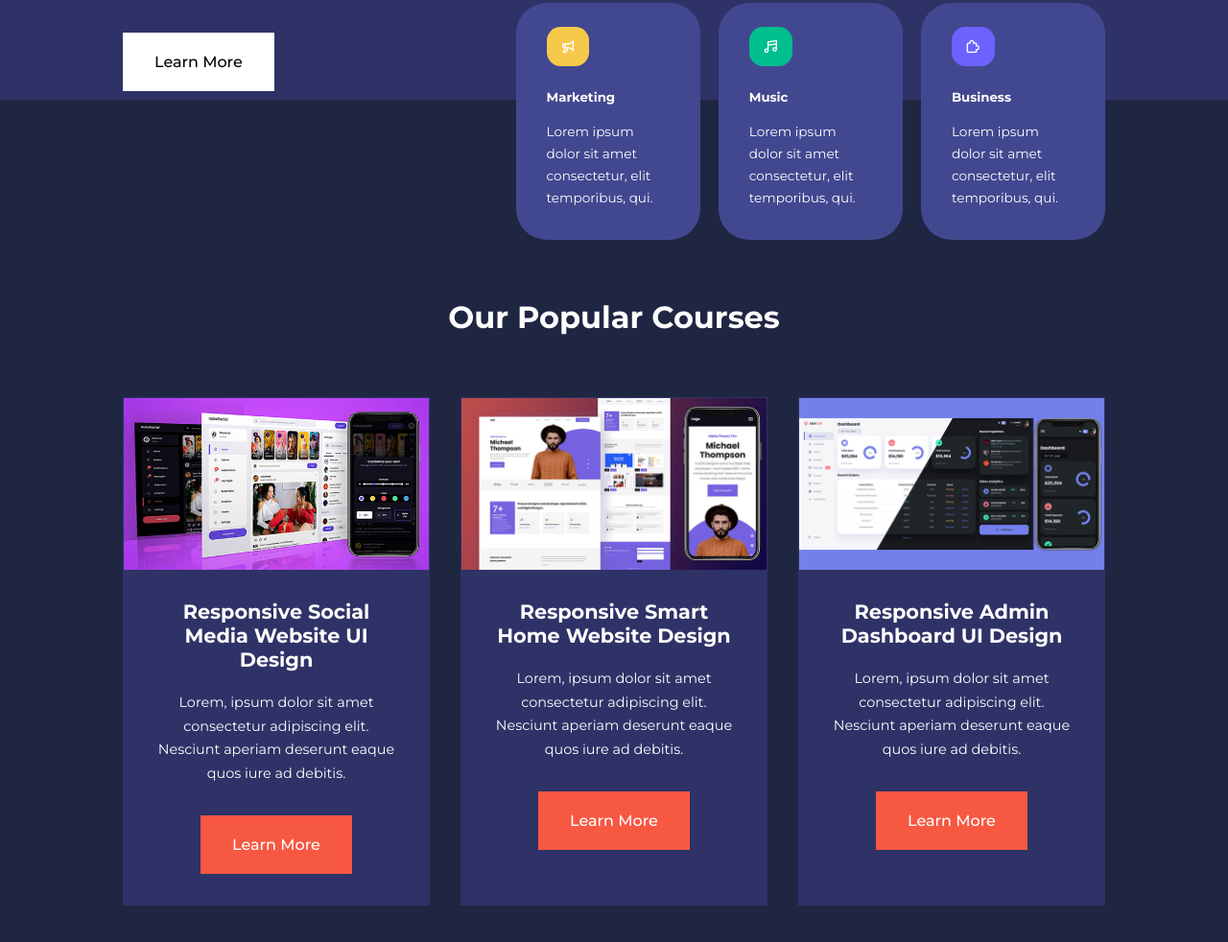
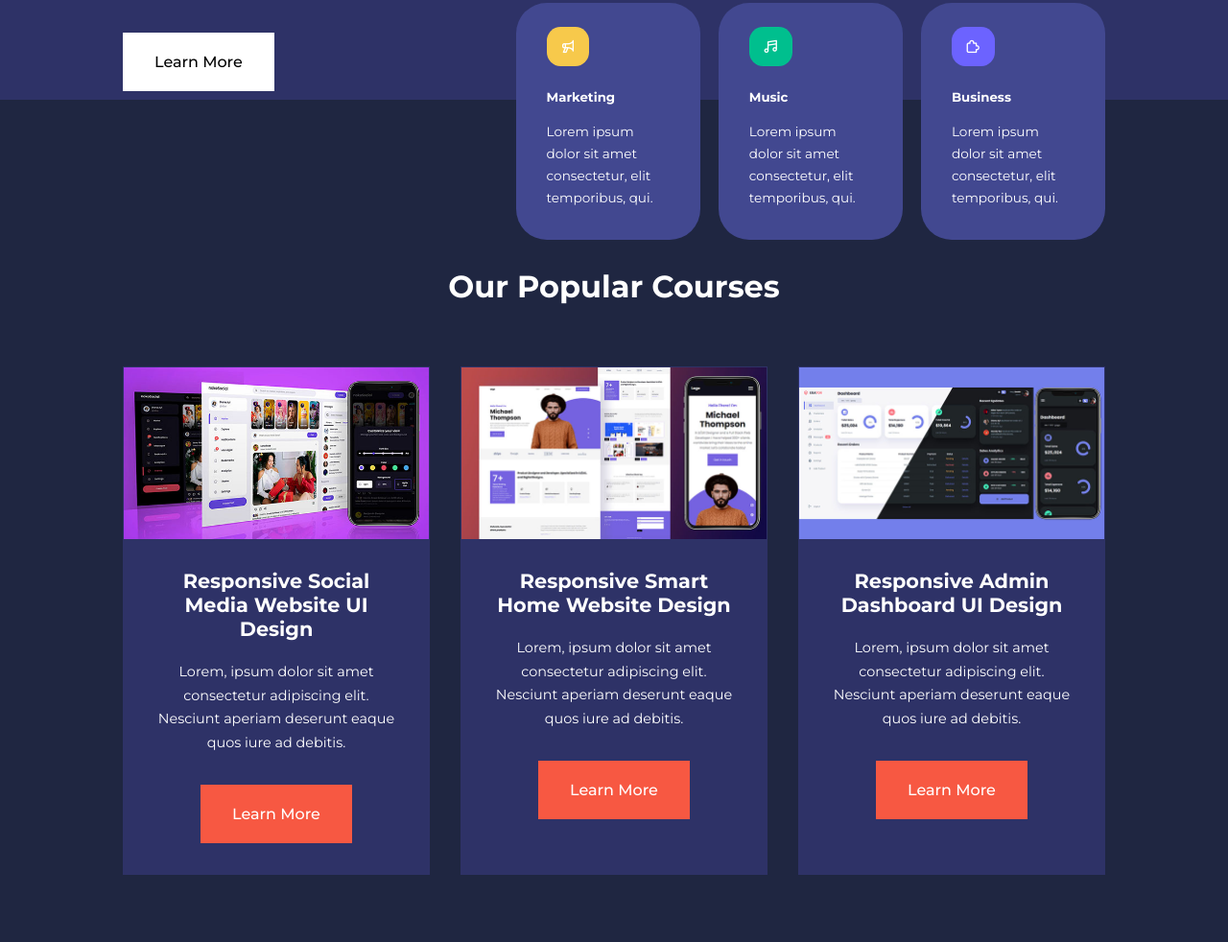
Before and after one commit to yladev/school-website, a plain HTML site: page index.html in a window 1280 px wide. Shown: the part 1000-1982 px from the top of the page at 96% size. Drawn offline with nearby package versions, Linux system fonts and the light colour scheme.

Commit message:
edit margin-top for popular courses

```diff
--- a/styles/styles.css
+++ b/styles/styles.css
@@ -241,7 +241,7 @@ header{
 
 /* Popular Courses */
 .courses{
-    margin-top: 7rem;
+    margin-top: 5rem;
 }
 
 .courses-container{
```
